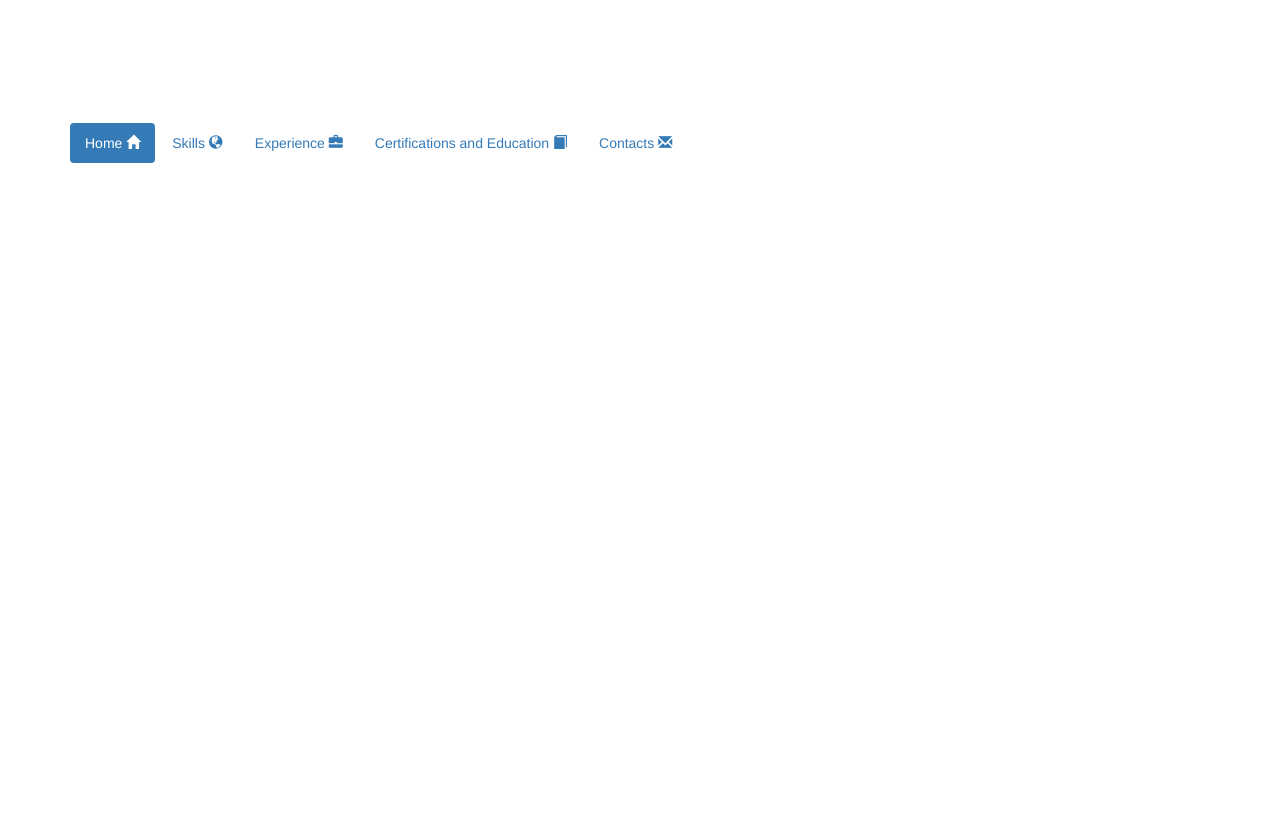
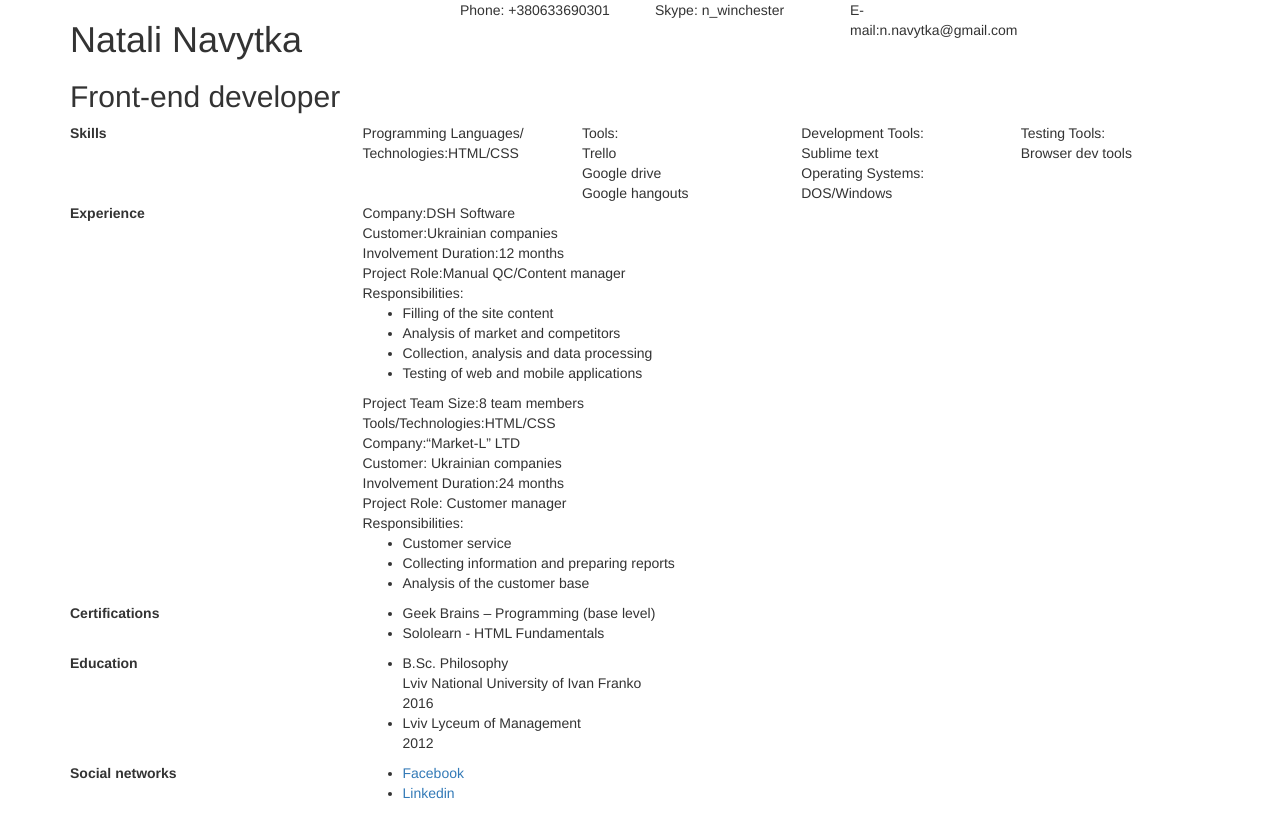
Before and after one commit to winchester161/cv, a plain HTML site: page index.html in a window 1280 px wide. Drawn offline with nearby package versions, Linux system fonts and the light colour scheme.

Commit message:
Update index.html

```diff
--- a/index.html
+++ b/index.html
@@ -1,42 +1,127 @@
-<!doctype html>
+<!DOCTYPE html>
 <html>
 <head>
-      <title> Natali Navytka - cv  </title>
+	<title> Natali Navytka-cv</title>
 	<meta charset="utf-8">
     <meta name="viewport" content="width=device-width, initial-scale=1">
 
+    	   <link rel="stylesheet" type="text/css" href="index.css/">
 
     	   <link rel="stylesheet" href="https://maxcdn.bootstrapcdn.com/bootstrap/3.3.6/css/bootstrap.min.css" integrity="sha384-1q8mTJOASx8j1Au+a5WDVnPi2lkFfwwEAa8hDDdjZlpLegxhjVME1fgjWPGmkzs7" crossorigin="anonymous">
 
            <link rel="stylesheet" href="https://maxcdn.bootstrapcdn.com/bootstrap/3.3.6/css/bootstrap-theme.min.css" integrity="sha384-fLW2N01lMqjakBkx3l/M9EahuwpSfeNvV63J5ezn3uZzapT0u7EYsXMjQV+0En5r" crossorigin="anonymous">
 
-           <script src="https://maxcdn.bootstrapcdn.com/bootstrap/3.3.6/js/bootstrap.min.js" integrity="sha384-0mSbJDEHialfmuBBQP6A4Qrprq5OVfW37PRR3j5ELqxss1yVqOtnepnHVP9aJ7xS" crossorigin="anonymous"></script>
-           <style>
-           body{
-  background: repeat;
-  background-image: url(img/12.jpg)
-}
-  div{
-    color: white;
-    text-align:center;
-  }
-</style>
+           <script src="https://maxcdn.bootstrapcdn.com/bootstrap/3.3.6/js/bootstrap.min.js" integrity="sha384-0mSbJDEHialfmuBBQP6A4Qrprq5OVfW37PRR3j5ELqxss1yVqOtnepnHVP9aJ7xS" crossorigin="anonymous">
+           </script>
 </head>
 	<body>
  		<div class="container">
+ 			<div class="row">
+ 				<div class="col-md-4">
  					<h1> Natali Navytka </h1>
        				<h2> Front-end developer</h2>
-        <ul class="nav nav-pills" role="tablist">
-          <li role="presentation" class="active"><a href="#">Home <span class="glyphicon glyphicon-home" aria-hidden="true"> </span>
-          <span class="badge"></span></a></li>
-          <li role="presentation"><a href="#">Skills <span class="glyphicon glyphicon-globe" aria-hidden="true">     </span> <span class="badge"></span></a></li>
-          <li role="presentation"><a href="#">Experience <span class="glyphicon glyphicon-briefcase" aria-hidden="true"></span>
-          <span class="badge"></span></a></li>
-          <li role="presentation"><a href="#">Certifications and Education <span class="glyphicon glyphicon-book" aria-hidden="true"></span>  <span class="badge"></span></a></li>
-          <li role="presentation"><a href="#">Contacts <span class="glyphicon glyphicon-envelope" aria-hidden="true"></span> <span class="badge"></span></a></li>
+ 				</div>
+ 				<div class="col-md-8">
+					<div class="row">
+						<div class="col-md-3"> Phone: +380633690301</div>
+						<div class="col-md-3"> Skype: n_winchester</div>
+						<div class="col-md-2"> E-mail:n.navytka@gmail.com</div>
+					</div>
+
+ 				</div>
+ 			</div>
+       		<div class="row">
+  				<div class="col-md-3">
+  					<b>Skills</b>
+				</div>
+				<div class="col-md-9">
+					<div class="row">
+						<div class="col-md-3">Programming Languages/<br>Technologies:HTML/CSS</div>
+	  					<div class="col-md-3">Tools: <br>Trello <br>Google drive <br>Google hangouts</div>
+  						<div class="col-md-3">Development Tools: <br>Sublime text</div>
+ 						<div class="col-md-3">Testing Tools:<br>Browser dev tools</div>
+  						<div class="col-md-3">Operating Systems:<br>DOS/Windows </div>
+					</div>
+				</div>
+  			</div>
+
+  			<div class="row">
+  				<div class="col-md-3">
+  					<b>Experience</b>
+				</div>
+				<div class="col-md-9">
+					<div class=row>
+						<div class="col-md-12">
+							Company:DSH Software
+							<br>Customer:Ukrainian companies
+							<br>Involvement Duration:12 months
+							<br>Project Role:Manual QC/Content manager
+							<br>Responsibilities:
+
+							<ul>
+								<li>Filling of the site content</li>
+								<li>Analysis of market and competitors</li>
+								<li>Collection, analysis and data processing</li>
+								<li>Testing of web and mobile applications</li>
+							</ul>
+
+							Project Team Size:8 team members
+							<br> Tools/Technologies:HTML/CSS
+						</div>
+						<div class="col-md-12">
+							Company:“Market-L” LTD
+							<br>Customer: Ukrainian companies
+							<br>Involvement Duration:24 months
+							<br>Project Role: Customer manager
+							<br>Responsibilities:
+
+				 			<ul>
+				 				<li>Customer service</li>
+				 				<li>Collecting information and preparing reports</li>
+				 				<li>Analysis of the customer base</li>
 				 			</ul>
 						</div>
-
+					</div>
+				</div>
+			</div>
+			<div class="row">
+				<div class="col-md-3">
+					<b>Certifications</b>
+				</div>
+				<div class="col-md-9">
+					<ul>
+						<li>Geek Brains – Programming (base level)</li>
+						<li>Sololearn - HTML Fundamentals</li>
+					</ul>
+				</div>
+			</div>
+			<div class="row">
+				<div class="col-md-3">
+					<b>Education</b>
+				</div>
+				<div class="col-md-9">
+					<ul>
+						<li>B.Sc. Philosophy <br>Lviv National University of Ivan Franko <br>2016</li>
+						<li>Lviv Lyceum of Management <br>2012</li>
+					</ul>
+				</div>
+			</div>
+			<div class="row">
+				<div class="col-md-3">
+					<b>Social networks</b>
+				</div>
+				<div class="col-md-9">
+					<ul>
+						<li>
+							<a href="https://www.facebook.com/natali.navytka">Facebook</a>
+						</li>
+						<li>
+							<a href="https://www.linkedin.com/in/nataliya-navytka">Linkedin </a>
+						</li>
+					</ul>
+				</div>
+			</div>
+ 		</div> <!-- CONTAINER END -->
 
 	</body>
 </html>
```
Lines whose indentation alone changed are shown as unchanged.
